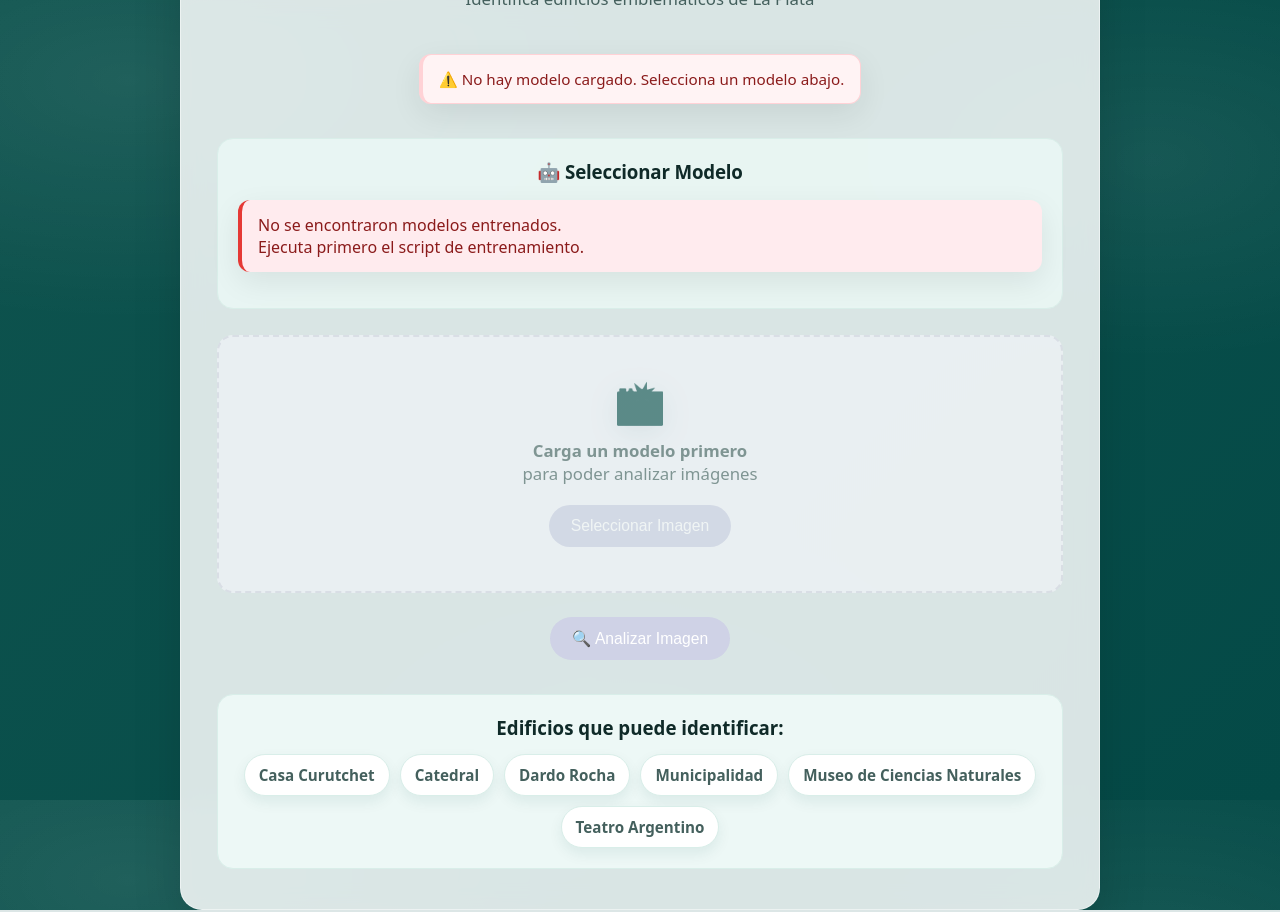
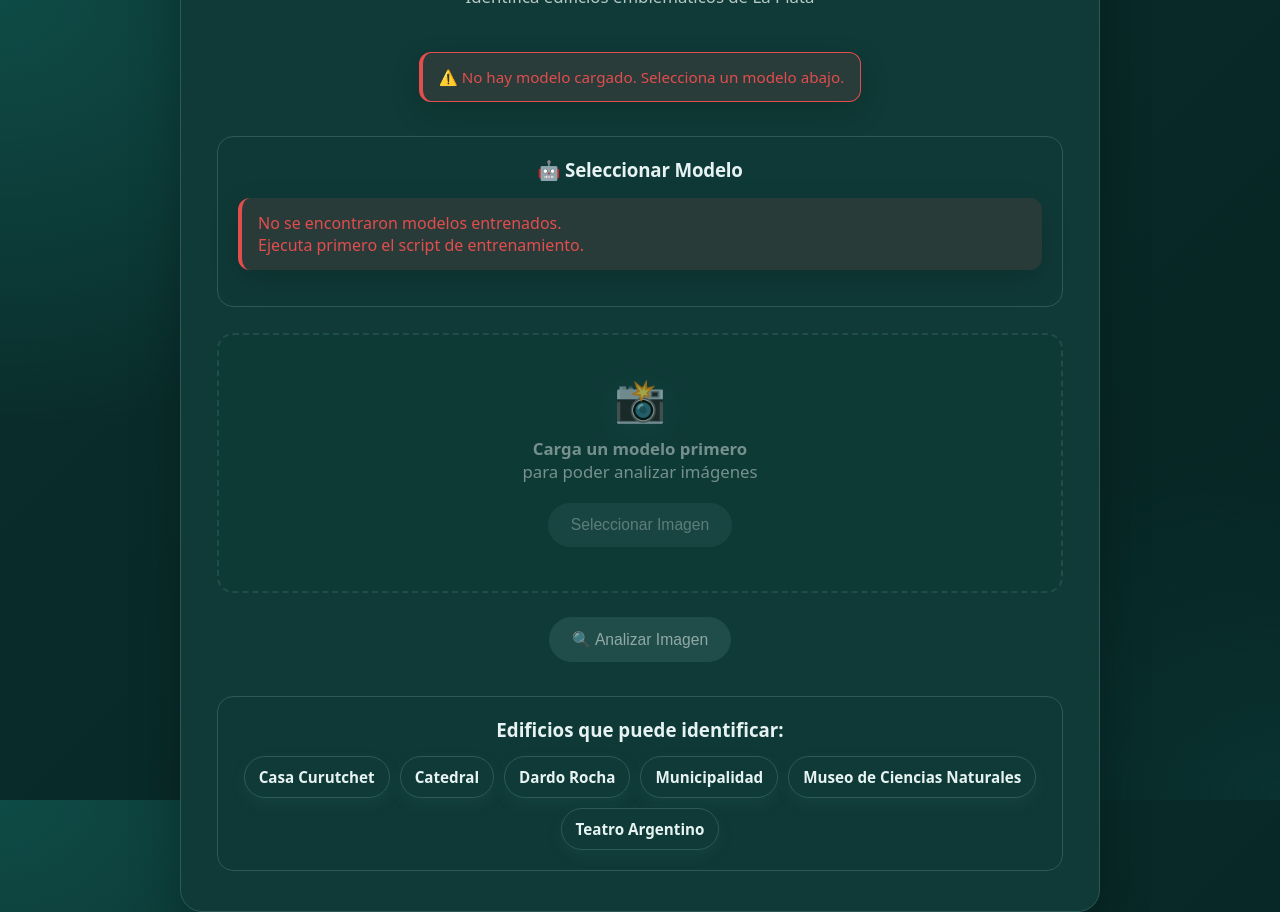
Before and after one commit to Tesina-UNLP/Entre-Diagonales-ML, a Flask app: page / in a window 1280 px wide. Run offline with Flask 3, Linux system fonts and the light colour scheme.

Commit message:
Actualiza el estilo de las plantillas HTML con un tema personalizado, mejorando la apariencia y la consistencia visual en la interfaz de usuario.

```diff
--- a/templates/index.html
+++ b/templates/index.html
@@ -6,28 +6,37 @@
     <title>Clasificador de Arquitectura - La Plata</title>
     <style>
         :root {
-            /* Paleta principal (verde) */
-            --bg1: #0E534E; /* verde principal */
-            --bg2: #044A47; /* verde profundo */
-            --bg3: #0f1020;
-            --card-bg: rgba(255, 255, 255, 0.85);
-            --card-border: rgba(255, 255, 255, 0.5);
-            --text-1: #0f2a28;
-            --text-2: #44605d;
-            --ok: #0E534E;
+            /* Tema personalizado */
+            --bg-1: #0a2f2d;         /* fondo base */
+            --bg-2: #062423;         /* fondo profundo */
+            --card: #0f3a37;         /* tarjeta */
+            --ring: #2c5a56;         /* bordes */
+            --text: #e6f3f2;         /* texto principal */
+            --muted: #b9c9c8;        /* texto secundario */
+            --accent: #d7efe9;       /* acento suave */
+            --primary: #2d6a64;      /* botón */
+            --primary-hover: #2a5e59;
+            --error: #e24d4d;        /* estados */
+            --success: #28a745;
+
+            /* Variables de compatibilidad */
+            --card-bg: var(--card);
+            --card-border: var(--ring);
+            --text-1: var(--text);
+            --text-2: var(--muted);
+            --ok: var(--primary);
             --warn: #ff9800;
-            --error: #e53935;
-            --success-bg: #e6f4f2; /* tono verdoso claro */
-            --error-bg: #ffebee;
-            --chip-bg: #ffffff;
-            --chip-border: #d9eee9; /* borde mint */
-            --shadow-1: 0 10px 30px rgba(0,0,0,0.08);
-            --shadow-2: 0 20px 50px rgba(0,0,0,0.14);
+            --success-bg: rgba(40, 167, 69, 0.12);
+            --error-bg: rgba(226, 77, 77, 0.12);
+            --chip-bg: var(--card);
+            --chip-border: var(--ring);
+            --shadow-1: 0 10px 30px rgba(0,0,0,0.15);
+            --shadow-2: 0 20px 50px rgba(0,0,0,0.25);
             --radius-xl: 22px;
             --radius-lg: 16px;
             --radius-md: 12px;
             --radius-sm: 8px;
-            --grad: linear-gradient(135deg, var(--bg1) 0%, var(--bg2) 100%);
+            --grad: linear-gradient(135deg, var(--primary) 0%, var(--primary-hover) 100%);
         }
 
         * {
@@ -43,23 +52,22 @@
         body {
             font-family: ui-sans-serif, system-ui, -apple-system, Segoe UI, Roboto, Ubuntu, Cantarell, Noto Sans, Arial, "Apple Color Emoji", "Segoe UI Emoji";
             background:
-                radial-gradient(1200px 600px at 10% 10%, rgba(255,255,255,0.08), transparent 40%),
-                radial-gradient(900px 500px at 90% 20%, rgba(255,255,255,0.06), transparent 40%),
-                radial-gradient(1000px 700px at 50% 100%, rgba(255,255,255,0.05), transparent 40%),
-                var(--grad);
+                radial-gradient(70% 90% at 0% 0%, #0f4b46 0%, transparent 60%),
+                radial-gradient(60% 80% at 100% 100%, #093230 0%, transparent 55%),
+                linear-gradient(135deg, var(--bg-1), var(--bg-2));
             min-height: 100vh;
             display: flex;
             align-items: center;
             justify-content: center;
             padding: 32px 20px;
-            color: var(--text-1);
+            color: var(--text);
         }
 
         .container {
-            background: var(--card-bg);
+            background: var(--card);
             backdrop-filter: blur(12px) saturate(120%);
             -webkit-backdrop-filter: blur(12px) saturate(120%);
-            border: 1px solid var(--card-border);
+            border: 1px solid var(--ring);
             border-radius: var(--radius-xl);
             box-shadow: var(--shadow-2);
             padding: 36px;
@@ -83,40 +91,40 @@
         }
 
         .subtitle {
-            color: var(--text-2);
+            color: var(--muted);
             margin-bottom: 28px;
             font-size: 1.05rem;
         }
 
         .model-status {
-            background: linear-gradient(0deg, #eefaf0, #eefaf0);
-            color: #1b5e20;
+            background: var(--success-bg);
+            color: var(--success);
             padding: 12px 14px;
             border-radius: var(--radius-md);
             margin: 12px 0 20px;
-            border: 1px solid #cce9d1;
+            border: 1px solid var(--success);
             font-size: 0.95rem;
             display: inline-flex;
             align-items: center;
             gap: 8px;
         }
         .model-status.error {
-            background: linear-gradient(0deg, #fff3f4, #fff3f4);
-            color: #8b1b1b;
-            border-color: #ffd2d6;
+            background: var(--error-bg);
+            color: var(--error);
+            border-color: var(--error);
         }
 
         .model-selector {
-            background: rgba(240, 253, 250, 0.7);
+            background: rgba(15, 58, 55, 0.6);
             border-radius: var(--radius-lg);
             padding: 20px;
             margin: 18px 0 24px;
             text-align: left;
-            border: 1px solid #d9eee9;
+            border: 1px solid var(--ring);
         }
 
         .model-selector h3 {
-            color: var(--text-1);
+            color: var(--text);
             margin-bottom: 16px;
             text-align: center;
             font-weight: 700;
@@ -171,61 +179,58 @@
             width: 10px;
             height: 10px;
             border-radius: 50%;
-            box-shadow: 0 0 0 3px rgba(102,126,234,0.12);
+            box-shadow: 0 0 0 3px rgba(45, 106, 100, 0.12);
         }
-        .status-loaded { background: var(--ok); }
+        .status-loaded { background: var(--success); }
         .status-available { background: var(--warn); }
 
         .upload-area {
-            border: 2.5px dashed rgba(14, 83, 78, 0.65);
+            border: 2.5px dashed var(--ring);
             border-radius: var(--radius-lg);
             padding: 36px 20px;
             margin: 26px 0 16px;
-            background: linear-gradient(180deg, rgba(241,252,249,0.8), rgba(236,250,247,0.8));
+            background: rgba(15, 58, 55, 0.3);
             transition: transform 0.25s ease, background 0.25s ease, border-color 0.25s ease, box-shadow 0.25s ease;
             cursor: pointer;
             position: relative;
         }
 
         .upload-area:hover {
-            border-color: rgba(4, 74, 71, 0.9);
-            background: linear-gradient(180deg, rgba(231,248,244,0.9), rgba(225,246,241,0.9));
-            box-shadow: 0 14px 30px rgba(4, 74, 71, 0.15);
+            border-color: var(--primary);
+            background: rgba(15, 58, 55, 0.5);
+            box-shadow: 0 14px 30px rgba(45, 106, 100, 0.25);
             transform: translateY(-2px);
         }
 
         .upload-area.dragover {
-            border-color: #0E534E;
-            background: linear-gradient(180deg, #e5f7f3, #def3ef);
+            border-color: var(--primary);
+            background: rgba(15, 58, 55, 0.7);
             transform: scale(1.01);
         }
 
         .upload-area.disabled {
-            border-color: #d9d9e6;
-            background: #f5f6fb;
+            border-color: var(--ring);
+            background: rgba(15, 58, 55, 0.1);
             cursor: not-allowed;
             opacity: 0.6;
             box-shadow: none;
             transform: none;
         }
         .upload-area.disabled:hover {
-            border-color: #d9d9e6;
-            background: #f5f6fb;
+            border-color: var(--ring);
+            background: rgba(15, 58, 55, 0.1);
             transform: none;
         }
 
         .upload-icon {
             font-size: 2.6em;
-            color: transparent;
-            background: linear-gradient(135deg, var(--bg1), var(--bg2));
-            -webkit-background-clip: text;
-            background-clip: text;
+            color: var(--accent);
             margin-bottom: 10px;
-            filter: drop-shadow(0 6px 14px rgba(4,74,71,0.12));
+            filter: drop-shadow(0 6px 14px rgba(45, 106, 100, 0.25));
         }
 
         .upload-text {
-            color: var(--text-2);
+            color: var(--muted);
             font-size: 1.05em;
             margin-bottom: 12px;
         }
@@ -233,45 +238,47 @@
         .file-input { display: none; }
 
         .btn {
-            background: var(--grad);
-            color: white;
-            border: none;
+            background: var(--primary);
+            color: var(--text);
+            border: 1px solid var(--ring);
             padding: 12px 22px;
             border-radius: 999px;
             font-size: 0.98em;
             cursor: pointer;
-            transition: transform 0.15s ease, box-shadow 0.2s ease, opacity 0.2s ease;
+            transition: transform 0.15s ease, box-shadow 0.2s ease, opacity 0.2s ease, background 0.2s ease;
             margin: 8px;
-            box-shadow: 0 8px 18px rgba(4,74,71,0.35);
+            box-shadow: 0 8px 18px rgba(45, 106, 100, 0.35);
             position: relative;
             isolation: isolate;
         }
         .btn:hover {
+            background: var(--primary-hover);
             transform: translateY(-2px);
-            box-shadow: 0 14px 26px rgba(4,74,71,0.45);
+            box-shadow: 0 14px 26px rgba(45, 106, 100, 0.45);
         }
         .btn:focus-visible {
-            outline: 3px solid rgba(102,126,234,0.45);
+            outline: 3px solid rgba(45, 106, 100, 0.45);
             outline-offset: 3px;
         }
         .btn:disabled {
-            background: #cfd2e6;
+            background: var(--ring);
             box-shadow: none;
             cursor: not-allowed;
             transform: none;
+            opacity: 0.6;
         }
 
         .classes-info {
-            background: rgba(241, 252, 249, 0.85);
+            background: rgba(15, 58, 55, 0.6);
             border-radius: var(--radius-lg);
             padding: 20px;
             margin: 26px 0 4px;
             text-align: left;
-            border: 1px solid #d9eee9;
+            border: 1px solid var(--ring);
         }
 
         .classes-title {
-            color: var(--text-1);
+            color: var(--text);
             margin-bottom: 14px;
             font-weight: 800;
             text-align: center;
@@ -285,19 +292,19 @@
         }
 
         .class-item {
-            background: var(--chip-bg);
+            background: var(--card);
             padding: 10px 14px;
             border-radius: 999px;
-            color: var(--text-2);
-            border: 1px solid var(--chip-border);
-            box-shadow: 0 6px 14px rgba(4,74,71,0.08);
+            color: var(--text);
+            border: 1px solid var(--ring);
+            box-shadow: 0 6px 14px rgba(45, 106, 100, 0.15);
             transition: transform 0.15s ease, box-shadow 0.2s ease;
             font-weight: 600;
             font-size: 0.95em;
         }
         .class-item:hover {
             transform: translateY(-1px);
-            box-shadow: 0 10px 20px rgba(102,126,234,0.12);
+            box-shadow: 0 10px 20px rgba(45, 106, 100, 0.25);
         }
 
         .loading {
@@ -331,17 +338,17 @@
         }
         .error {
             background: var(--error-bg);
-            color: #8b1b1b;
+            color: var(--error);
             border-left-color: var(--error);
         }
         .success {
             background: var(--success-bg);
-            color: #0b3d3a;
-            border-left-color: var(--ok);
+            color: var(--success);
+            border-left-color: var(--success);
         }
 
         .file-name {
-            color: var(--bg1);
+            color: var(--primary);
             font-weight: 800;
             margin: 8px 0 2px;
         }
```
Also changed, not shown: other parts of templates/index.html (+12 -12 lines), templates/results.html (+66 -53 lines).
